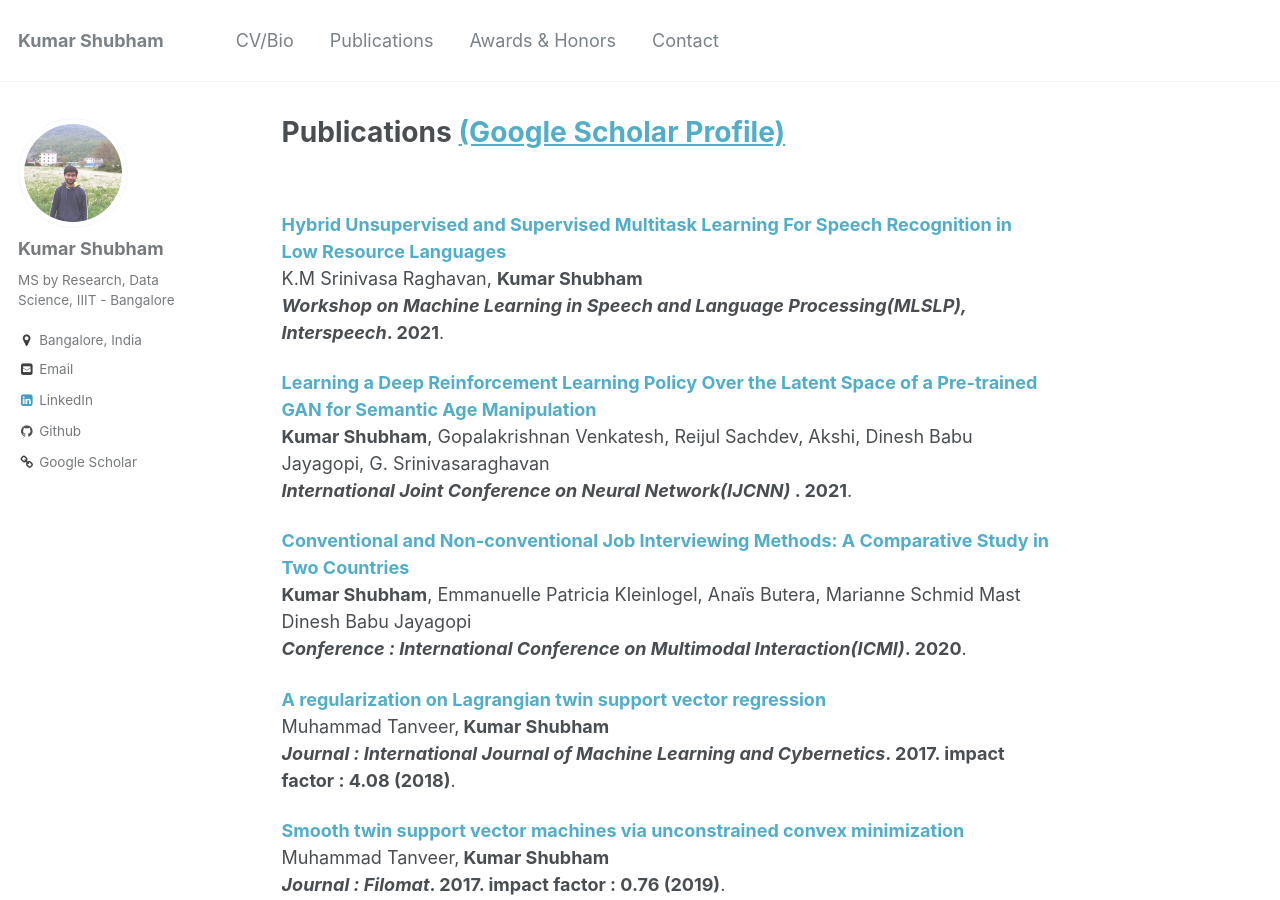
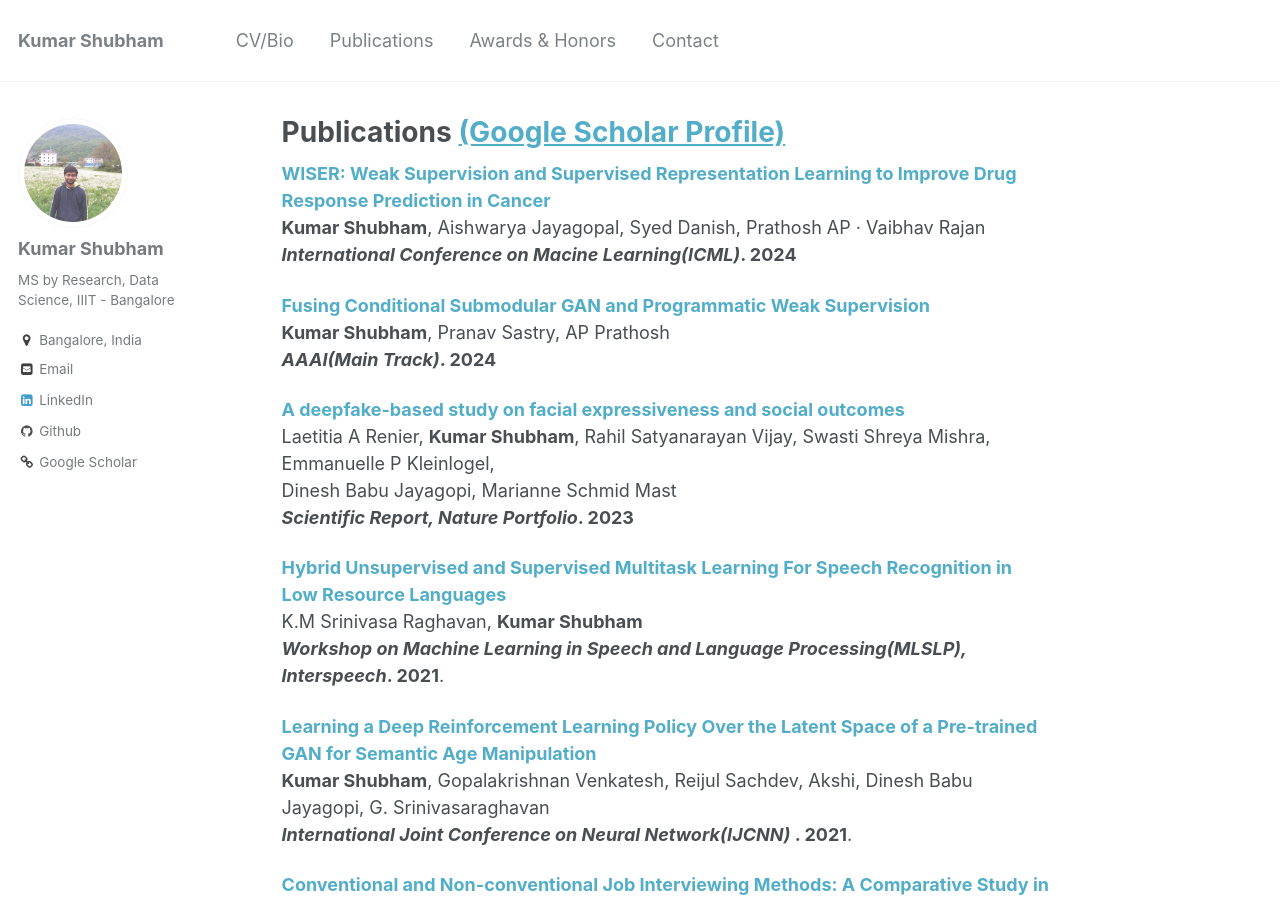
Before and after one commit to kyrs/kyrs.github.io, a Jekyll site: the page built from _pages/publications.md, in a window 1280 px wide and 900 px high. Built offline with Jekyll 4.4.1, drawn with Linux system fonts in a browser that asks for light colours.

Commit message:
Update publications.md

```diff
--- a/_pages/publications.md
+++ b/_pages/publications.md
@@ -3,7 +3,14 @@ title: "Publications [(Google Scholar Profile)](https://scholar.google.com/citat
 permalink: /publications/
 author_profile: true
 ---
-<br>
+<b>[WISER: Weak Supervision and Supervised Representation Learning to Improve Drug Response Prediction in Cancer](https://icml.cc/virtual/2024/poster/34824)</b> <br>
+<b>Kumar Shubham</b>, Aishwarya Jayagopal, Syed Danish, Prathosh AP · Vaibhav Rajan<br><b><i> International Conference on Macine Learning(ICML)</i>. 2024</b> <br>
+
+<b>[Fusing Conditional Submodular GAN and Programmatic Weak Supervision](https://ojs.aaai.org/index.php/AAAI/article/view/29423/30685)</b> <br>
+<b>Kumar Shubham</b>, Pranav Sastry, AP Prathosh <br><b><i> AAAI(Main Track)</i>. 2024</b> <br>
+
+<b>[A deepfake-based study on facial expressiveness and social outcomes](https://www.nature.com/articles/s41598-024-53475-5)</b> <br>
+ Laetitia A Renier, <b>Kumar Shubham</b>, Rahil Satyanarayan Vijay, Swasti Shreya Mishra, Emmanuelle P Kleinlogel,<br> Dinesh Babu Jayagopi, Marianne Schmid Mast <br><b><i> Scientific Report, Nature Portfolio</i>. 2023</b> <br>
 
 <b>[Hybrid Unsupervised and Supervised Multitask Learning For Speech Recognition in Low Resource Languages](https://homepages.inf.ed.ac.uk/htang2/sigml/mlslp2021/index.html)</b> <br>
  K.M Srinivasa Raghavan, <b>Kumar Shubham</b><br>
```
